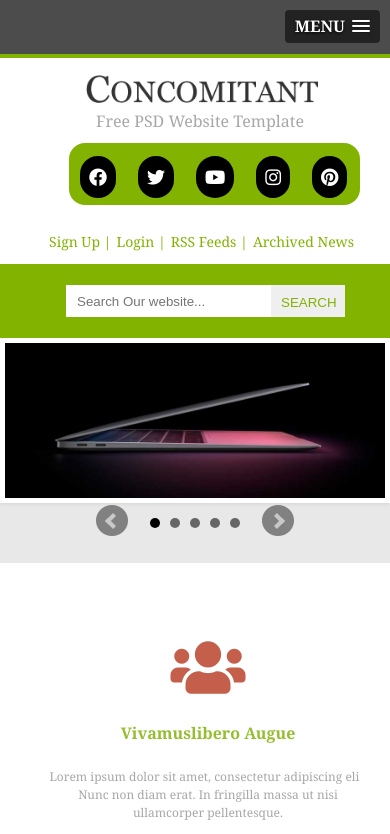
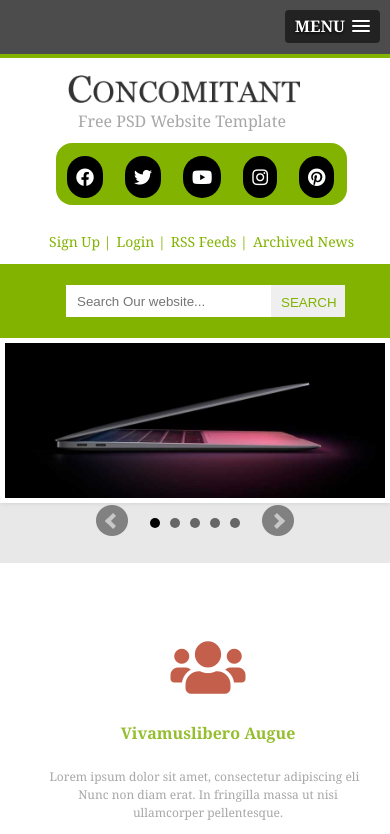
Before and after one commit to sharifulislam565619/psd-to-html-2, a plain HTML site: page index.html in a window 390 px wide. Shown: the top 834 px of the page. Drawn offline with nearby package versions, Linux system fonts and the light colour scheme; files that its build step writes are made by us from their sources.

Commit message:
description added

```diff
--- a/responsive.css
+++ b/responsive.css
@@ -89,7 +89,7 @@ and (min-width:200px) and ( max-width:480px)
 .logo {
 
 	width: 464px;
-	margin: 17px 86px;
+	margin: 17px 68px;
 }
 .bx-wrapper .bx-controls-direction a {
 	margin: 7px 81px;
@@ -109,7 +109,11 @@ and (min-width:200px) and ( max-width:480px)
 
 	margin-right: 87px;
 }
+.social_menu {
 
+	margin: -9px 43px;
+
+}
 
 
 
```
